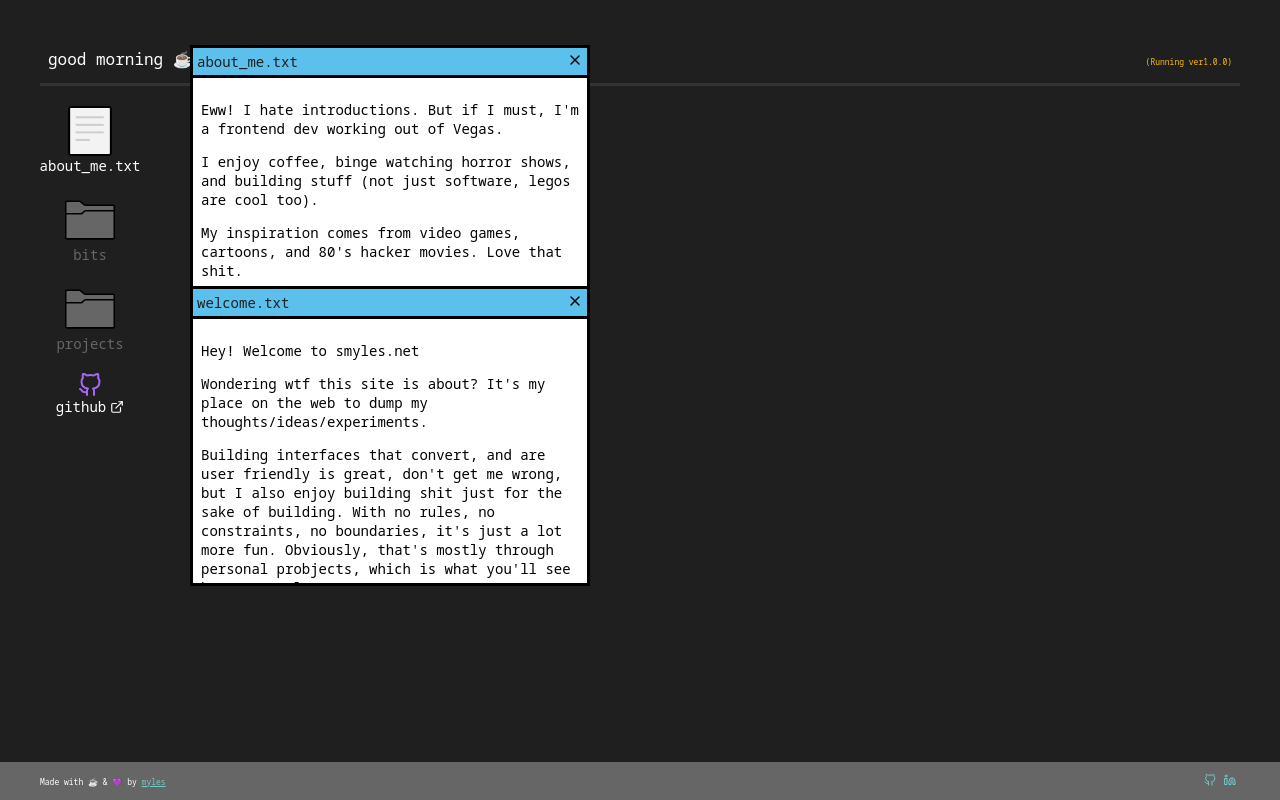
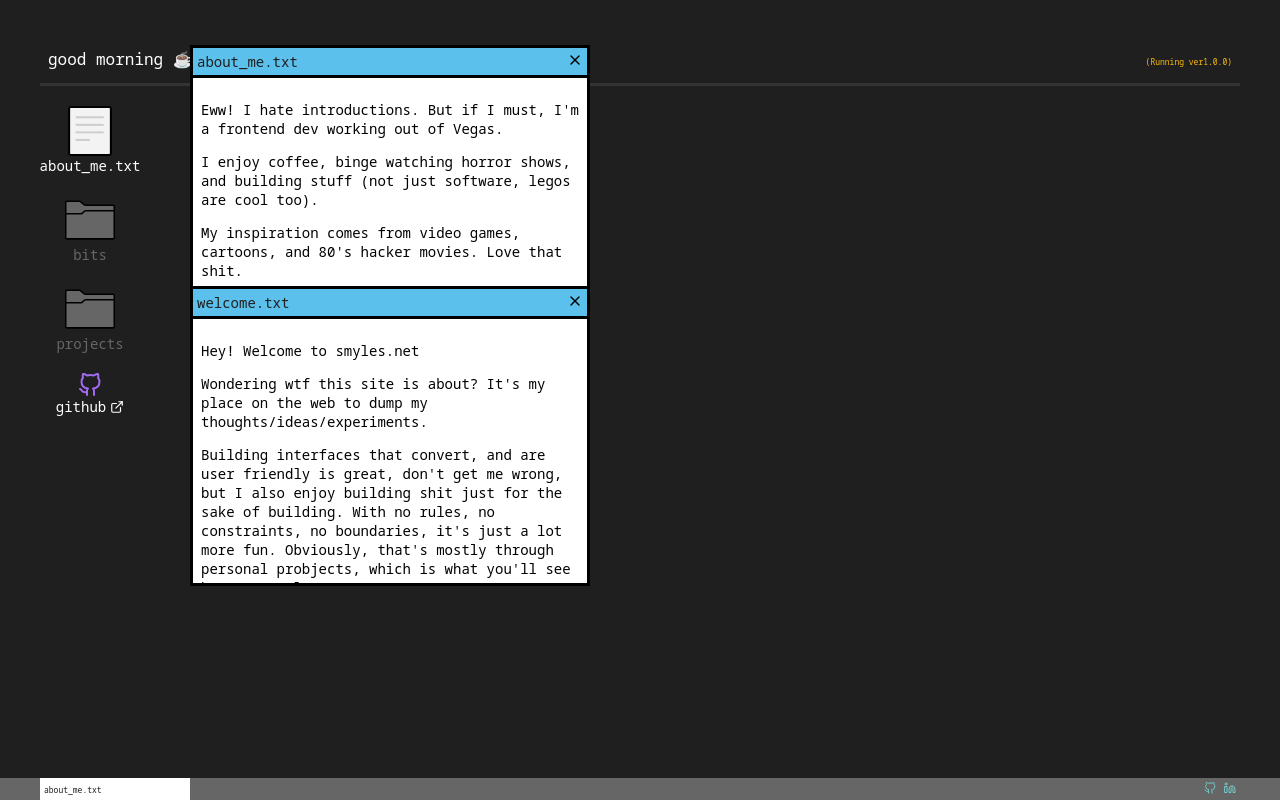
Before and after one commit to enriquezm/smyles, a Next.js app: page / in a window 1280 px wide. Both pictures are taken after a click on the element "about_me.txt". Built offline with nearby package versions, Linux system fonts and the light colour scheme.

Commit message:
Add task in footer

```diff
--- a/components/fileShortcut.tsx
+++ b/components/fileShortcut.tsx
@@ -4,6 +4,7 @@ import FileIcon from './fileIcon';
 const FileShortcut = (props) => {
   return (
     <Shortcut
+      id={props.id}
       title={props.title}
       content={props.content}
       colorOverride={props.colorOverride}
--- a/components/footer.tsx
+++ b/components/footer.tsx
@@ -1,3 +1,5 @@
+import { useContext, useState } from 'react';
+import { Context } from './store';
 import Emoji from './emoji';
 import { GitHub, Linkedin } from 'react-feather';
 import Link from 'next/link';
@@ -7,15 +9,27 @@ import { color, font } from '../theme';
 const Container = styled.footer`
   display: flex;
   justify-content: space-between;
-  align-items: center;
   position: absolute;
   bottom: 0;
   left: 0;
   right: 0;
   background-color: ${color.gray};
   color: ${color.white};
-  padding: 8px 40px;
+  padding: 0 40px;
   font-size: ${font.size.sm};
+`;
+
+const TasksContainer = styled.span`
+  display: flex;
+`;
+
+const ActiveTask = styled.span`
+  display: flex;
+  align-items: center;
+  color: ${color.black};
+  background-color: ${color.white};
+  min-width: 150px;
+  padding: 0 4px;
 `;
 
 const Tray = styled.span`
@@ -26,9 +40,16 @@ const Tray = styled.span`
 `;
 
 const Footer = () => {
+  const [activeWindows, setActiveWindows] = useContext(Context);
+
   return (
     <Container>
-      <span>Made with <Emoji symbol="☕"/> {`&`} <Emoji symbol="💜"/> by <Link href="https://www.linkedin.com/in/mylesenriquez/"><a>myles</a></Link></span>
+      {/* <span>Made with <Emoji symbol="☕"/> {`&`} <Emoji symbol="💜"/> by <Link href={state.links.linkedin}><a>{state.site.name}</a></Link></span> */}
+      <TasksContainer>
+        {
+          activeWindows.about && <ActiveTask>about_me.txt</ActiveTask>
+        }
+      </TasksContainer>
       <Tray>
         <Link href="https://github.com/enriquezm">
           <a><GitHub size={12}/></a>
--- a/components/shortcut.tsx
+++ b/components/shortcut.tsx
@@ -1,4 +1,5 @@
-import { useState} from 'react';
+import { Context } from './store';
+import { useState, useContext } from 'react';
 import { v4 as uuid4 } from 'uuid';
 import { color, font } from '../theme';
 
@@ -24,11 +25,19 @@ const Title = styled.p`
 
 const Shortcut = (props) => {
   const [ isClicked, setIsClicked ] = useState(false);
-  const [ id, setId ] = useState(null);
+  const [ keyId, setkeyId ] = useState(null);
+  const [ activeWindows, setActiveWindows ] = useContext(Context);
+  const id = props.id;
 
   const handleClick = () => {
       setIsClicked(true);
-      setId(uuid4());
+      setkeyId(uuid4());
+
+      const updatedState = {
+        [id]: true
+      }
+
+      setActiveWindows(updatedState);
   }
 
   return (
@@ -44,7 +53,7 @@ const Shortcut = (props) => {
       </Container>
 
       {
-        !props.isDisabled && isClicked && <Window key={id} id={id} title={props.title}>{props.content}</Window>
+        !props.isDisabled && isClicked && <Window key={keyId} id={id} title={props.title}>{props.content}</Window>
       }
     </>
   );
--- /dev/null
+++ b/components/store.tsx
@@ -0,0 +1,30 @@
+import { createContext, useState } from 'react';
+
+const initialGlobalState = {
+  site: {
+    name: 'Myles Enriquez',
+  },
+  links: {
+    github: 'https://github.com/enriquezm',
+    linkedin: 'https://www.linkedin.com/in/mylesenriquez/'
+  }
+};
+
+const initialActiveWindows = {
+  about: false
+};
+
+
+export const Context = createContext(undefined);
+
+const Store = ({ children }) => {
+  const [activeWindows, setActiveWindows] = useState(initialActiveWindows);
+
+  return (
+    <Context.Provider value={[activeWindows, setActiveWindows]}>
+      {children}
+    </Context.Provider>
+  );
+};
+
+export default Store;
--- a/components/window.tsx
+++ b/components/window.tsx
@@ -1,4 +1,5 @@
-import { useState } from 'react';
+import { useState, useContext } from 'react';
+import { Context } from './store';
 import Draggable from 'react-draggable';
 import { X } from 'react-feather';
 import styled from 'styled-components';
@@ -73,9 +74,17 @@ const Content = styled.div`
 
 const Window = (props) => {
   const [isVisible, setIsVisible] = useState(true);
+  const [activeWindows, setActiveWindows] = useContext(Context);
+  const id = props.id;
 
   const handleClick = (e) => {
     setIsVisible(false);
+
+    const updatedState = {
+      [id]: false
+    }
+
+    setActiveWindows(updatedState);
   }
 
   return (
--- a/pages/index.tsx
+++ b/pages/index.tsx
@@ -1,6 +1,5 @@
-import { v4 as uuid4 } from 'uuid';
-import { useState } from 'react';
 import Head from 'next/head';
+import Store from '../components/store';
 import NavBar from '../components/navBar';
 import Footer from '../components/footer';
 import WelcomeWindow from '../components/welcomeWindow';
@@ -60,8 +59,13 @@ export default function HomePage({ allSprintsData, allProjectsData }) {
         <meta name="viewport" content="initial-scale=1.0, width=device-width" />
       </Head>
       <ThemeProvider theme={theme}>
+        <Store>
           <NavBar />
-        <FileShortcut title="about_me.txt" content={mockAboutMeData.content}/>
+          <FileShortcut
+            id="about"
+            title="about_me.txt"
+            content={mockAboutMeData.content}
+          />
           <DirectoryShortcut
             title="bits"
             folderColor={color.turquoise}
@@ -78,6 +82,7 @@ export default function HomePage({ allSprintsData, allProjectsData }) {
           />
           <WelcomeWindow />
           <Footer />
+        </Store>
       </ThemeProvider>
     </>
   );
```
Lines whose indentation alone changed are shown as unchanged.
